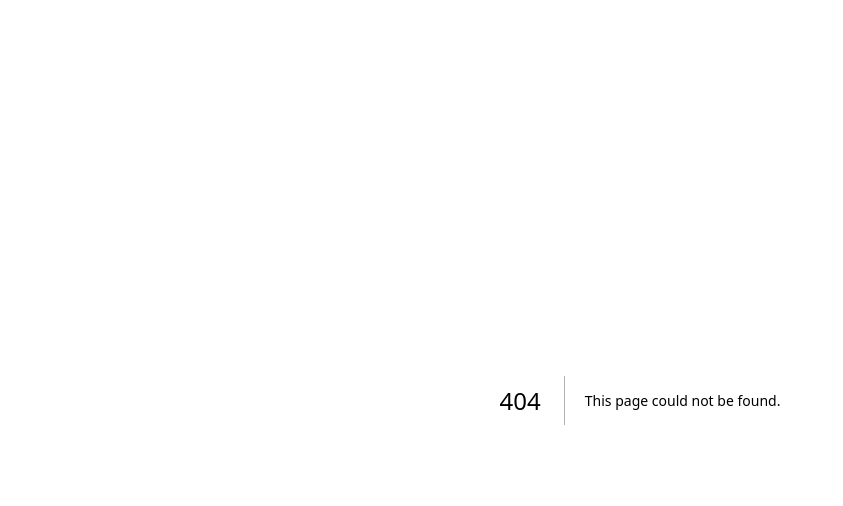
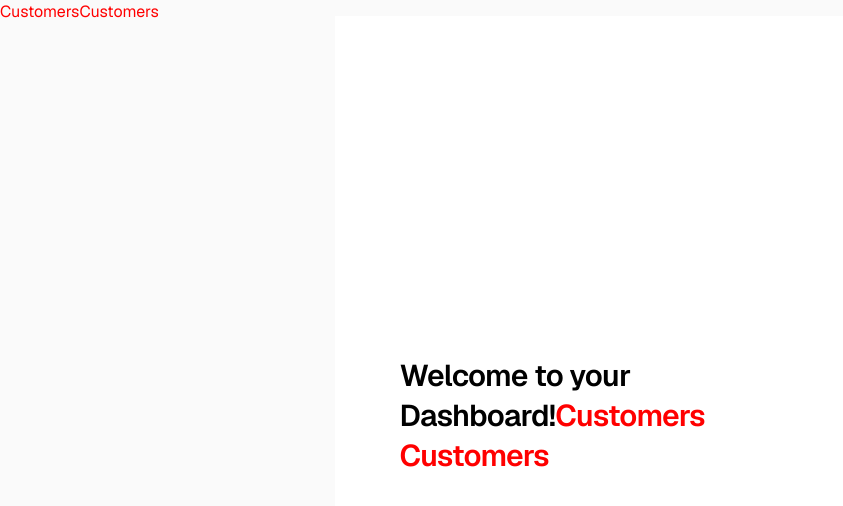
Before and after one commit to Adam-code-line/React, a Next.js app: page /dashboard in a window 1280 px wide. Before the commit this address had no page. Shown: the top 506 px of the page, without its empty margins (0-843 px from the left). Built offline with nearby package versions, Linux system fonts and the light colour scheme.

Commit message:
添加仪表板页面及其子组件，包括客户详情、加载状态和导航链接

```diff
--- /dev/null
+++ b/app/dashboard/customers/[id]/page.tsx
@@ -0,0 +1,14 @@
+export default async function CustomerDetails ({params} : {params: {id: string }}) {
+
+    const { id } = await params;
+
+    return (
+        <div className="flex min-h-screen items-center justify-center bg-zinc-50 font-sans dark:bg-black">
+            <main className="flex min-h-screen w-full max-w-3xl flex-col items-center justify-center py-32 px-16 bg-white dark:bg-black sm:items-start">
+                <h1 className="max-w-xs text-3xl font-semibold leading-10 tracking-tight text-black dark:text-zinc-50">
+                    Customer Details for ID: {id}
+                </h1>
+            </main>
+        </div>
+    );
+}
--- /dev/null
+++ b/app/dashboard/customers/page.tsx
@@ -0,0 +1,11 @@
+export default function CustomersPage() {
+    return (
+        <div className="flex min-h-screen items-center justify-center bg-zinc-50 font-sans dark:bg-black">
+            <main className="flex min-h-screen w-full max-w-3xl flex-col items-center justify-center py-32 px-16 bg-white dark:bg-black sm:items-start">
+                <h1 className="max-w-xs text-3xl font-semibold leading-10 tracking-tight text-black dark:text-zinc-50">
+                    Customers
+                </h1>
+            </main>
+        </div>
+    );
+}
--- /dev/null
+++ b/app/dashboard/layout.tsx
@@ -0,0 +1,10 @@
+import SideNav from './nav-link';
+
+export default function Layout ({ children }: { children: React.ReactNode }) {
+    return (
+        <div className="flex min-h-screen bg-zinc-50 dark:bg-black font-sans">
+            <SideNav />
+            <main className="flex-1 p-4">{children}</main>
+        </div>
+    );
+}
--- /dev/null
+++ b/app/dashboard/loading.tsx
@@ -0,0 +1,7 @@
+export default function Loading() {
+  return (
+    <div className="flex items-center justify-center">
+      <span className="loader">loading...</span>
+    </div>
+  );
+}
--- /dev/null
+++ b/app/dashboard/nav-link.tsx
@@ -0,0 +1,34 @@
+"use client"
+
+import Link from "next/link"
+import { usePathname, useRouter } from "next/navigation"
+
+export default function Dashboard() {
+
+    const router = useRouter();
+
+    const pathname = usePathname();
+
+
+    return (
+        <>
+        <Link
+            style = {{color: pathname === "/dashboard/customers"? "blue" : "red"}}
+            href="/dashboard/customers"
+        >
+            Customers
+        </Link>
+
+        <div
+            onClick = {
+                () => {
+                    router.push("/dashboard/customers")
+                }
+            }
+            style = {{color: pathname === "/dashboard/customers"? "blue" : "red"}}
+        >
+            Customers
+        </div>
+        </>
+    );
+}
--- /dev/null
+++ b/app/dashboard/page.tsx
@@ -0,0 +1,41 @@
+import NavLink from "./nav-link"
+
+const fetchCustomers = async () => {
+    return new Promise<{id: string , title: string}[]>((resolve) => {
+        setTimeout (() => {
+            resolve ([
+                {id: "1", title: "Customer One"},
+                {id: "2", title: "Customer Two"},
+                {id: "3", title: "Customer Three"},
+            ])
+        }, 1000);
+    })
+}
+
+const fetchCommodity = async () => {
+    return new Promise<{id: string , name: string}[]>((resolve) => {
+        setTimeout (() => {
+            resolve ([
+                {id: "a", name: "Commodity A"},
+                {id: "b", name: "Commodity B"},
+                {id: "c", name: "Commodity C"},
+            ])
+        }, 1000);
+    })
+}
+
+export default async function Dashboard() {
+
+    await Promise.all([fetchCustomers(), fetchCommodity()]);
+
+  return (
+    <div className="flex min-h-screen items-center justify-center bg-zinc-50 font-sans dark:bg-black">
+      <main className="flex min-h-screen w-full max-w-3xl flex-col items-center justify-center py-32 px-16 bg-white dark:bg-black sm:items-start">
+        <h1 className="max-w-xs text-3xl font-semibold leading-10 tracking-tight text-black dark:text-zinc-50">
+          Welcome to your Dashboard!
+          <NavLink />
+        </h1>
+      </main>
+    </div>
+  );
+}
```
